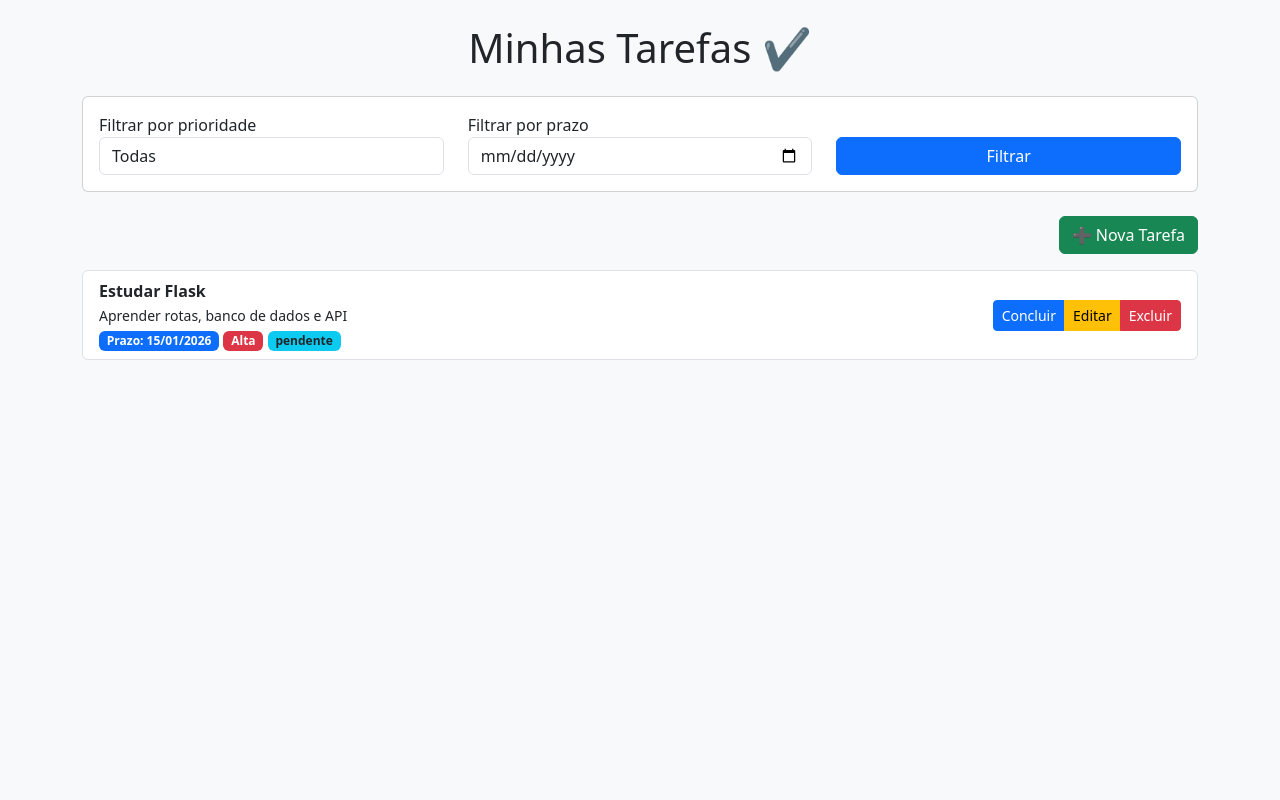
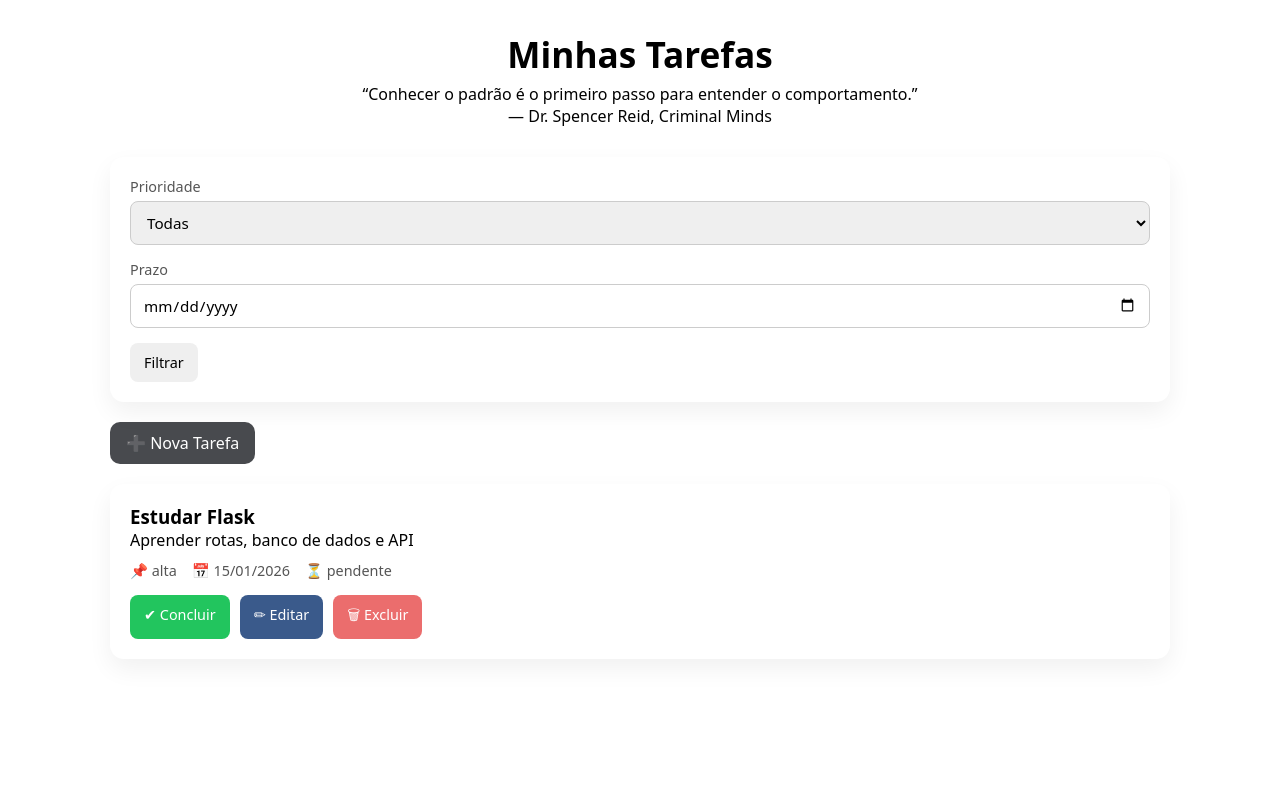
Before and after one commit to yarabeatrizz/ToDo_app, a Flask app: page /tarefas in a window 1280 px wide. Run offline with Flask 3, Linux system fonts and the light colour scheme; data comes from the database, SQL or seed files in the repository; both versions use the stored data as it was after the commit; parts of the project's set-up code (start-up, migrations or seed data) failed here and were passed over.

Commit message:
Atualização final (creio eu)

```diff
--- /dev/null
+++ b/Novo Documento de Texto.txt
@@ -0,0 +1,4 @@
+venv/
+__pycache__/
+.env
+*.pyc
--- a/app.py
+++ b/app.py
@@ -1,4 +1,4 @@
-from flask import Flask, jsonify, request, render_template
+from flask import Flask, jsonify, request, render_template, redirect, url_for
 from flask_sqlalchemy import SQLAlchemy
 from dotenv import load_dotenv
 import os
@@ -95,7 +95,8 @@ def adicionar():
     db.session.add(nova)
     db.session.commit()
 
-    return home()
+    return redirect(url_for("home"))
+
 
 
 # ------------------ EDITAR ------------------
@@ -120,7 +121,8 @@ def atualizar(id):
     tarefa.status = request.form.get("status")
 
     db.session.commit()
-    return home()
+    return redirect(url_for("home"))
+
 
 
 # ------------------ CONCLUIR ------------------
@@ -129,7 +131,8 @@ def concluir(id):
     tarefa = Task.query.get_or_404(id)
     tarefa.status = "concluida"
     db.session.commit()
-    return home()
+    return redirect(url_for("home"))
+
 
 
 # ------------------ DELETAR ------------------
@@ -138,7 +141,8 @@ def deletar(id):
     tarefa = Task.query.get_or_404(id)
     db.session.delete(tarefa)
     db.session.commit()
-    return home()
+    return redirect(url_for("home"))
+
 
 
 # ------------------ RUN ------------------
--- /dev/null
+++ b/static/style.css
@@ -0,0 +1,150 @@
+/* RESET BÁSICO */
+* {
+    margin: 0;
+    padding: 0;
+    box-sizing: border-box;
+    font-family: system-ui, -apple-system, BlinkMacSystemFont, "Segoe UI", sans-serif;
+}
+
+/* BASE */
+body {
+    background: #ffffff;
+    color: #000000;
+    min-height: 100vh;
+}
+
+a {
+    text-decoration: none;
+    color: inherit;
+}
+
+/* CONTAINER PADRÃO */
+.container {
+    max-width: 1100px;
+    margin: auto;
+    padding: 30px 20px;
+}
+
+/* HEADER */
+.header {
+    text-align: center;
+    margin-bottom: 30px;
+}
+
+.header h1 {
+    font-size: 2.2rem;
+    margin-bottom: 5px;
+}
+
+.header p {
+    color: #020202;
+}
+
+/* CARD GENÉRICO / CARD TAREFA */
+.card {
+    background: #ffffff;
+    padding: 20px;
+    border-radius: 14px;
+    box-shadow: 0 10px 25px rgba(0, 0, 0, 0.06);
+    margin-bottom: 20px;
+    overflow: visible;
+    position: relative;
+}
+
+/* TAREFA CONCLUÍDA */
+.card.done {
+    opacity: 0.65;
+    text-decoration: line-through;
+}
+
+/* INFO DA TAREFA */
+.info {
+    font-size: 0.9rem;
+    color: #555;
+    display: flex;
+    flex-wrap: wrap;
+    gap: 15px;
+    margin: 10px 0 15px;
+}
+
+/* FORMULÁRIOS */
+label {
+    font-size: 0.9rem;
+    color: #555;
+    margin-bottom: 5px;
+    display: block;
+}
+
+input,
+select,
+textarea {
+    width: 100%;
+    padding: 10px 12px;
+    border-radius: 8px;
+    border: 1px solid #ccc;
+    margin-bottom: 15px;
+    font-size: 0.95rem;
+}
+
+textarea {
+    resize: vertical;
+    min-height: 90px;
+}
+
+input:focus,
+select:focus,
+textarea:focus {
+    outline: none;
+    border-color: #35373b;
+}
+
+/* BOTÕES BASE */
+.btn {
+    padding: 10px 14px;
+    border-radius: 8px;
+    border: none;
+    cursor: pointer;
+    font-weight: 500;
+    text-align: center;
+    font-size: 0.9rem;
+    display: inline-block;/
+    opacity: 1;
+    visibility: visible;
+}
+
+/* ÁREA DE AÇÕES (BOTÕES) */
+.acoes {
+    display: flex;
+    gap: 10px;
+    margin-top: 10px;
+    visibility: visible;
+    opacity: 1;
+    z-index: 10;
+}
+
+/* VARIAÇÕES DE BOTÃO */
+.concluir {
+    background: #22c55e;
+    color: #fff;
+}
+
+.editar {
+    background: #3a5a8b;
+    color: #fff;
+}
+
+.excluir {
+    background: #eb6d6d;
+    color: #fff;
+}
+
+/* BOTÃO ADICIONAR */
+.btn-add {
+    display: inline-block;
+    background: #484a4e;
+    color: #fff;
+    padding: 10px 16px;
+    border-radius: 10px;
+    margin-bottom: 20px;
+    font-weight: 500;
+}
--- a/templates/index.html
+++ b/templates/index.html
@@ -1,24 +1,26 @@
 <!DOCTYPE html>
 <html lang="pt-br">
 <head>
-<meta charset="UTF-8">
-<title>ToDo App</title>
+    <meta charset="UTF-8">
+    <title>ToDo</title>
+    <link rel="stylesheet" href="{{ url_for('static', filename='style.css') }}">
+</head>
+<body>
 
-<link rel="stylesheet" href="https://cdn.jsdelivr.net/npm/bootstrap@5.3.2/dist/css/bootstrap.min.css">
+<div class="container">
 
-</head>
-<body class="bg-light">
+    <div class="header">
+        <h1>Minhas Tarefas</h1>
+        <p>“Conhecer o padrão é o primeiro passo para entender o comportamento.”</p>
+        <p>— Dr. Spencer Reid, Criminal Minds</p>
+    </div>
 
-<div class="container mt-4">
-
-    <h1 class="text-center mb-4">Minhas Tarefas ✔️</h1>
-
-    <!-- FILTROS -->
-    <form class="card p-3 mb-4" method="GET" action="/">
-        <div class="row">
-            <div class="col">
-                <label>Filtrar por prioridade</label>
-                <select class="form-control" name="prioridade">
+    <!-- FILTRO -->
+    <form class="card" method="GET" action="/tarefas">
+        <div class="grid-filtro">
+            <div>
+                <label>Prioridade</label>
+                <select name="prioridade">
                     <option value="">Todas</option>
                     <option value="baixa">Baixa</option>
                     <option value="media">Média</option>
@@ -26,64 +28,57 @@
                 </select>
             </div>
 
-            <div class="col">
-                <label>Filtrar por prazo</label>
-                <input type="date" name="prazo" class="form-control">
+            <div>
+                <label>Prazo</label>
+                <input type="date" name="prazo">
             </div>
 
-            <div class="col d-flex align-items-end">
-                <button class="btn btn-primary w-100">Filtrar</button>
-            </div>
+            <button class="btn primary">Filtrar</button>
         </div>
     </form>
 
+
     <!-- BOTÃO NOVA TAREFA -->
-    <div class="text-end mb-3">
-        <a href="/nova" class="btn btn-success">➕ Nova Tarefa</a>
+<a href="/nova" class="btn-add">➕ Nova Tarefa</a>
+
+<!-- LISTA DE TAREFAS -->
+{% for t in tarefas %}
+<div class="card {% if t.status == 'concluida' %}done{% endif %}">
+
+    <h3>{{ t.nome }}</h3>
+
+    {% if t.descricao %}
+        <p>{{ t.descricao }}</p>
+    {% endif %}
+
+    <div class="info">
+        <span>📌 {{ t.prioridade }}</span>
+
+        {% if t.prazo %}
+            <span>📅 {{ t.prazo.strftime("%d/%m/%Y") }}</span>
+        {% endif %}
+
+        <span>⏳ {{ t.status }}</span>
     </div>
 
-    <!-- LISTA -->
-    <ul class="list-group">
-        {% for t in tarefas %}
-        <li class="list-group-item d-flex justify-content-between align-items-center">
+    <div class="acoes">
+        {% if t.status != 'concluida' %}
+        <a href="/concluir/{{ t.id }}" class="btn concluir">
+            ✔ Concluir
+        </a>
+        {% endif %}
 
-            <div>
-                <strong>{{ t.nome }}</strong><br>
-                <small>{{ t.descricao }}</small><br>
+        <a href="/editar/{{ t.id }}" class="btn editar">
+            ✏ Editar
+        </a>
 
-                {% if t.prazo %}
-                <span class="badge bg-primary">
-                    Prazo: {{ t.prazo.strftime("%d/%m/%Y") }}
-                </span>
-                {% endif %}
+        <a href="/deletar/{{ t.id }}" class="btn excluir">
+            🗑 Excluir
+        </a>
+    </div>
 
-                {% if t.prioridade == 'alta' %}
-                    <span class="badge bg-danger">Alta</span>
-                {% elif t.prioridade == 'media' %}
-                    <span class="badge bg-warning text-dark">Média</span>
-                {% else %}
-                    <span class="badge bg-success">Baixa</span>
-                {% endif %}
-
-                <span class="badge bg-info text-dark">{{ t.status }}</span>
-            </div>
-
-            <div class="btn-group">
-                <a href="/concluir/{{t.id}}" class="btn btn-sm btn-primary">Concluir</a>
-                <a href="/editar/{{t.id}}" class="btn btn-sm btn-warning">Editar</a>
-                <a href="/deletar/{{t.id}}" class="btn btn-sm btn-danger">Excluir</a>
-            </div>
-
-        </li>
-        {% endfor %}
-    </ul>
-
-    {% if tarefas|length == 0 %}
-    <div class="alert alert-info text-center mt-3">
-        Nenhuma tarefa ainda 😴
     </div>
-    {% endif %}
-
+    {% endfor %}
 </div>
 
 </body>
--- a/templates/loading.html
+++ b/templates/loading.html
@@ -40,14 +40,14 @@ body{
 
 <body>
 
-<h2>Olá, seja bem vinda Yara!!</h2>
+<h2>Olá Yara :)</h2>
 <div class="loader"></div>
-<h3>Carregando suas tarefas..</h3>
+<h3>Carregando suas tarefas...</h3>
 
 <script>
 setTimeout(() => {
    window.location.href = "/tarefas";
-}, 5000);
+}, 4000);
 </script>
 
 </body>
```
Also changed, not shown: ToDo_app.sql (added, +17 -0 lines), templates/editar.html (+22 -29 lines), templates/nova.html (+17 -20 lines), 1 other file.
